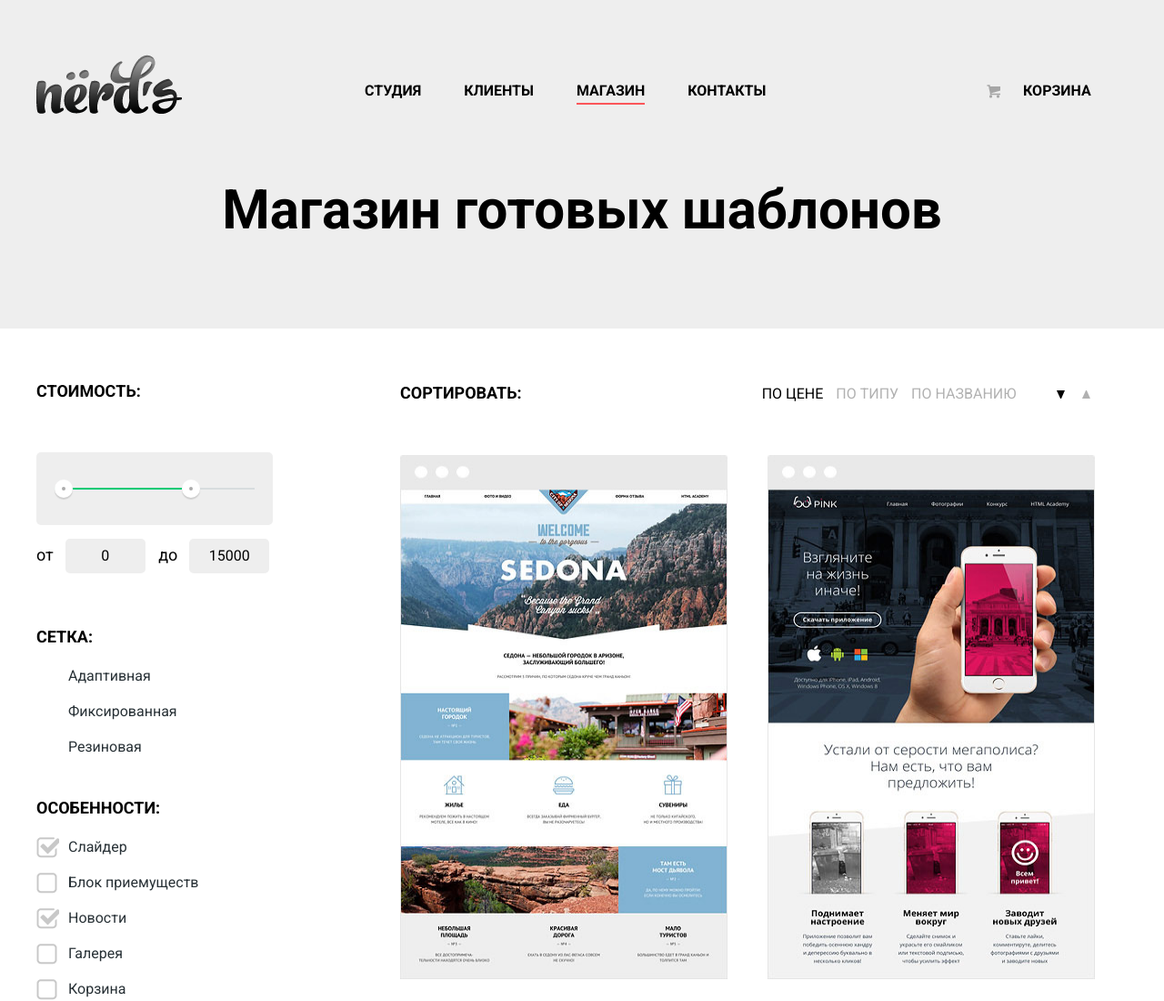
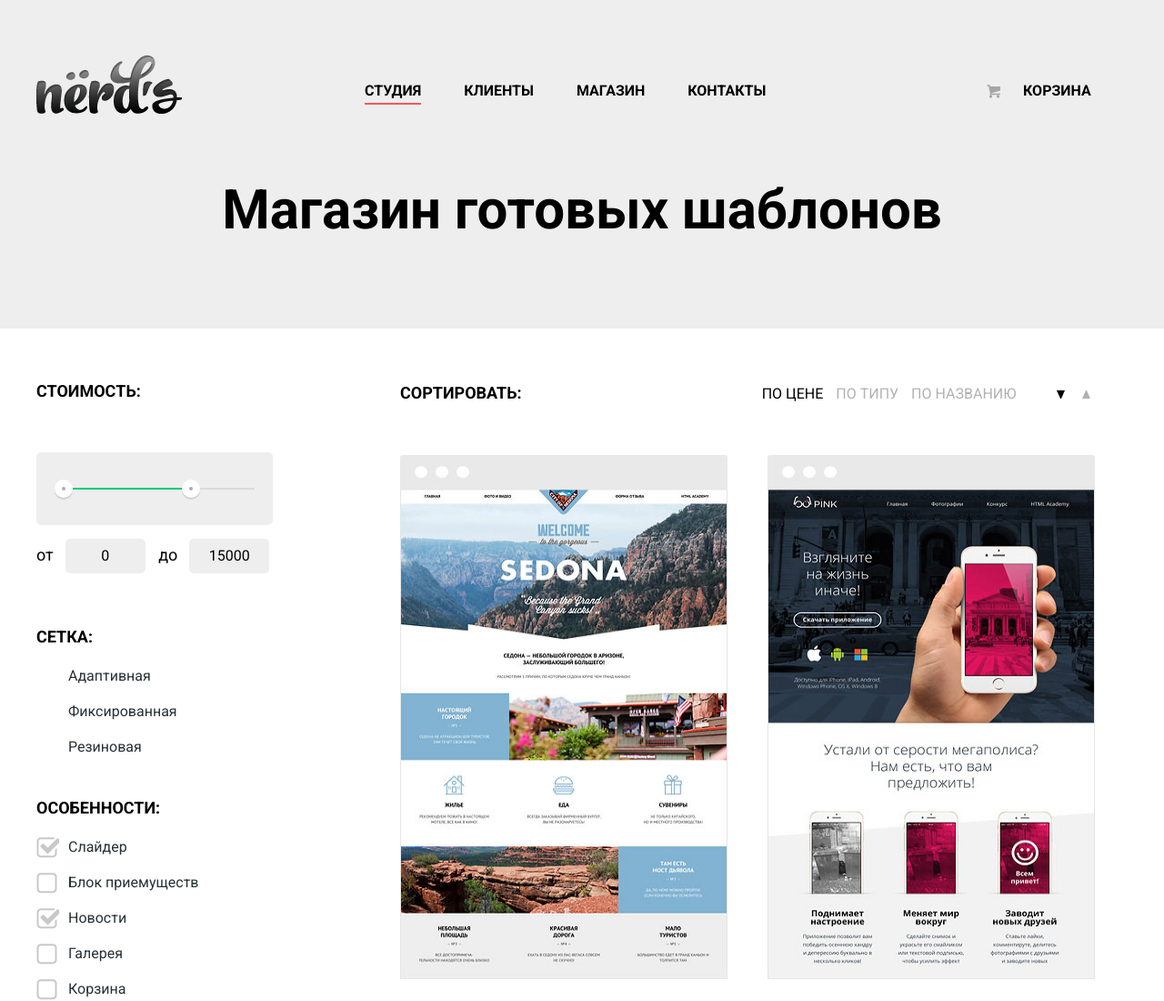
Before and after one commit to kenar88/nerds.github.io, a plain HTML site: page catalog.html in a window 1280 px wide. Shown: the top 1100 px of the page at 91% size. Drawn offline with Linux system fonts and the light colour scheme.

Commit message:
Студия в каталоге

```diff
--- a/catalog.html
+++ b/catalog.html
@@ -14,9 +14,9 @@
 
       <nav class="main-nav">
             <ul>
-                   <li><a href="#">Студия</a></li>
+                   <li class="active"><a href="#">Студия</a></li>
                    <li><a href="#">Клиенты</a></li>
-                   <li  class="active"><a href="#">Магазин</a></li>
+                   <li><a href="#">Магазин</a></li>
                    <li><a href="#">Контакты</a></li>
 
             </ul>
```
